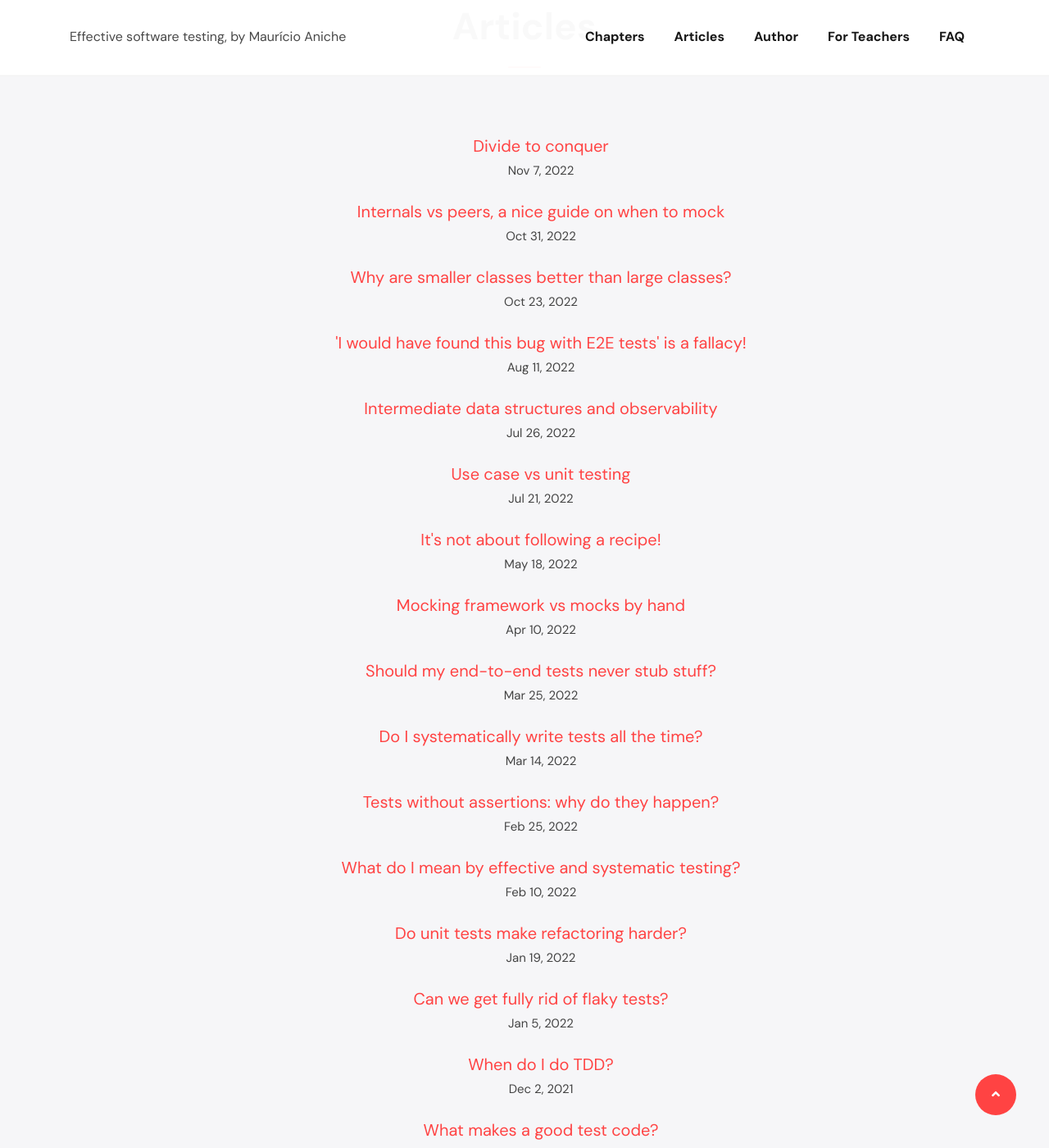
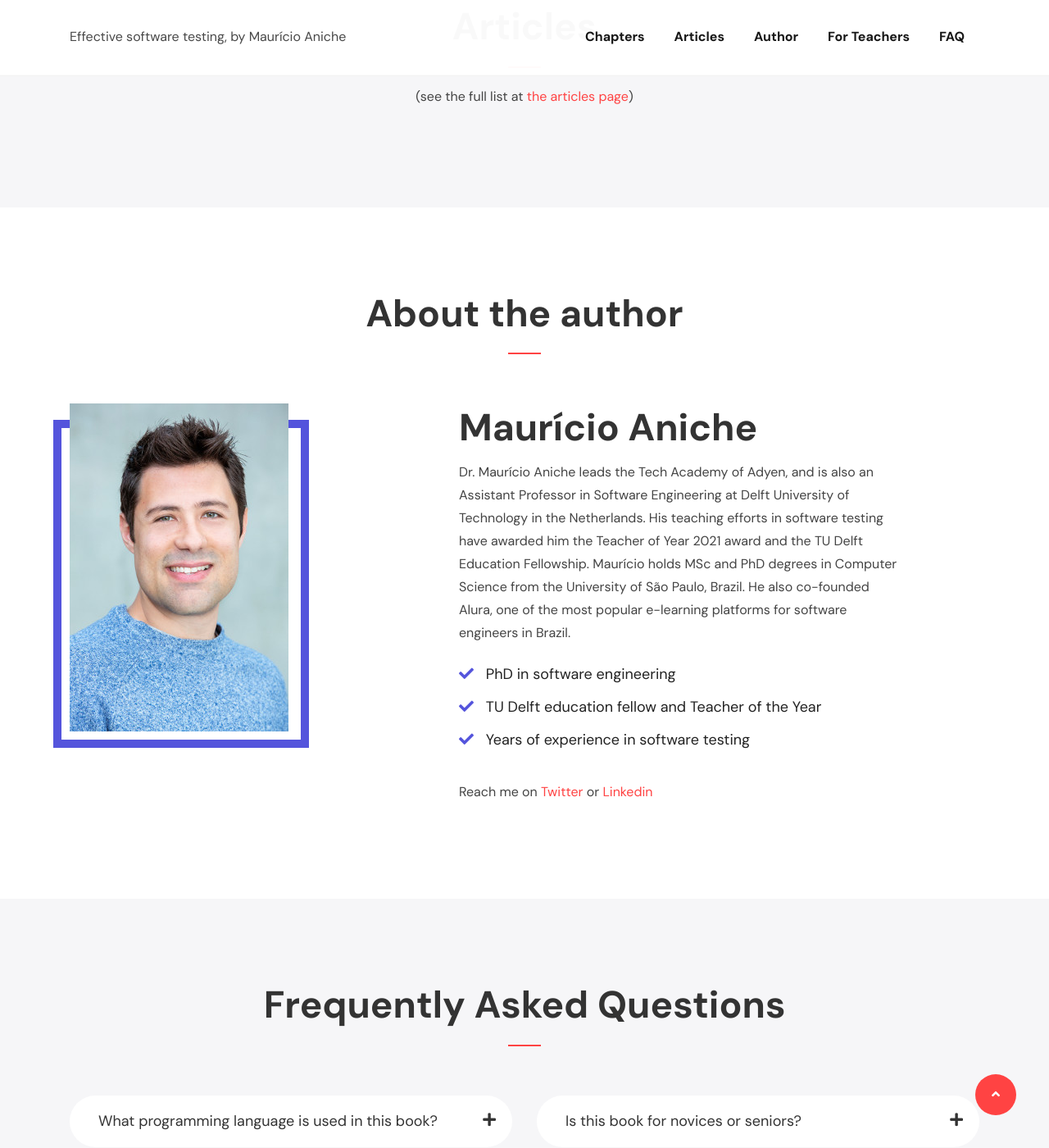
Before and after one commit to effective-software-testing/website, a Jekyll site: the page built from index.html, in a window 1280 px wide and 1400 px high, scrolled down 2700 px. Shown: the whole window at 82% size. Built offline with Jekyll 4.4.1, drawn with Linux system fonts in a browser that asks for light colours; comment, search, counter and statistics services are not loaded; some of the changed text lies outside the part shown.

Commit message:
articles page

```diff
--- a/_includes/menu.html
+++ b/_includes/menu.html
@@ -23,7 +23,7 @@
                         </li>
 
                         <li class="nav-item ">
-                            <a href="index.html#articles" class="nav-link js-scroll-trigger">
+                            <a href="/articles" class="nav-link js-scroll-trigger">
                                 Articles
                             </a>
                         </li>
--- a/index.html
+++ b/index.html
@@ -191,6 +191,7 @@
             <div class="col-lg-8">
                 <div class="center-heading mb-60">
                     <h3 class="heading-title">Articles</h3>
+                    (see the full list at <a href="/articles">the articles page</a>)
                 </div>
             </div>
         </div>
@@ -198,7 +199,7 @@
 
 <ul class="article-list">
   {% capture now %}{{'now' | date: '%s' | plus: 0 %}}{% endcapture %}
-  {% for post in site.posts %}
+  {% for post in site.posts limit: 4 %}
     {% capture date %}{{post.date | date: '%s' | plus: 0 %}}{% endcapture %}
     {% if date <= now %}
     <li class="article-item">
```
Also changed, not shown: articles.md (added, +34 -0 lines).
